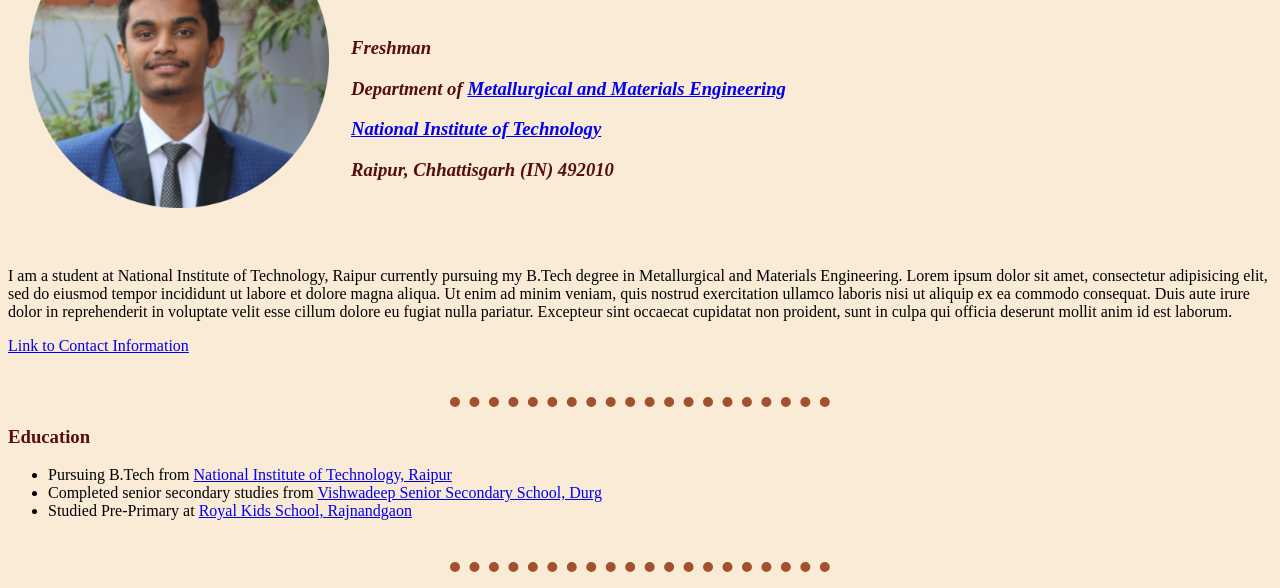
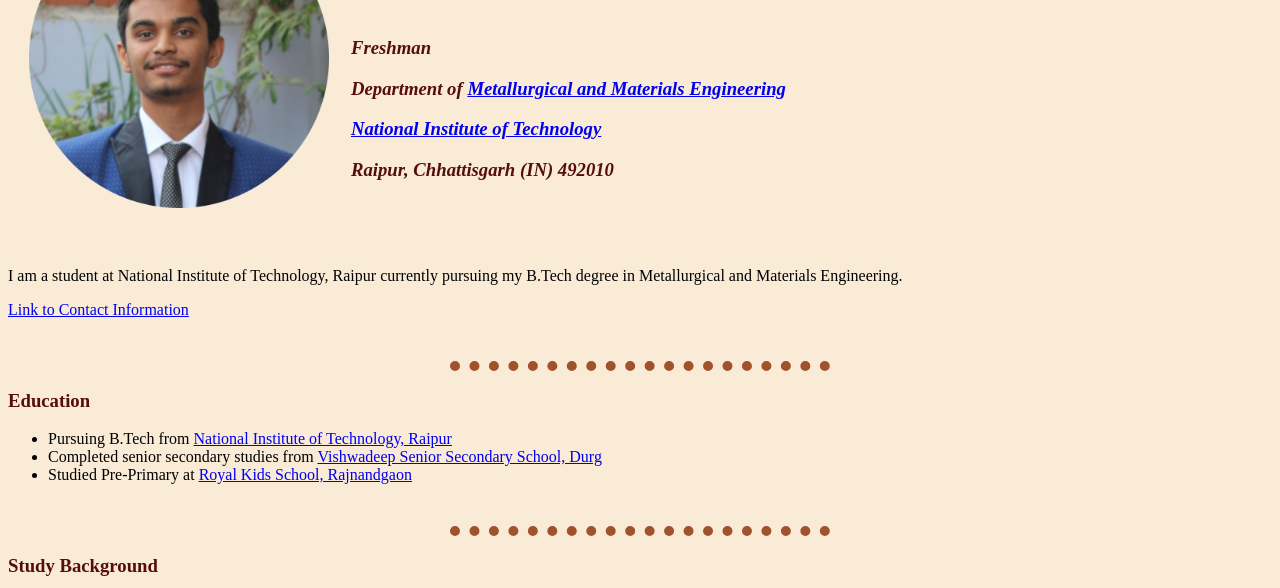
Before and after one commit to raghupatro/raghupatro.github.io, a plain HTML site: page index.html in a window 1280 px wide. Shown: the part 121-709 px from the top of the page. Drawn offline with Linux system fonts and the light colour scheme.

Commit message:
remove lorem ipsum

```diff
--- a/index.html
+++ b/index.html
@@ -34,12 +34,6 @@
   <p>
     I am a student at National Institute of Technology, Raipur currently
     pursuing my B.Tech degree in Metallurgical and Materials Engineering.
-    Lorem ipsum dolor sit amet, consectetur adipisicing elit, sed do eiusmod
-    tempor incididunt ut labore et dolore magna aliqua. Ut enim ad minim veniam,
-    quis nostrud exercitation ullamco laboris nisi ut aliquip ex ea commodo
-    consequat. Duis aute irure dolor in reprehenderit in voluptate velit esse
-    cillum dolore eu fugiat nulla pariatur. Excepteur sint occaecat cupidatat
-    non proident, sunt in culpa qui officia deserunt mollit anim id est laborum.
   </p>
   <p>
     <a href="#contact">Link to Contact Information</a>
```
